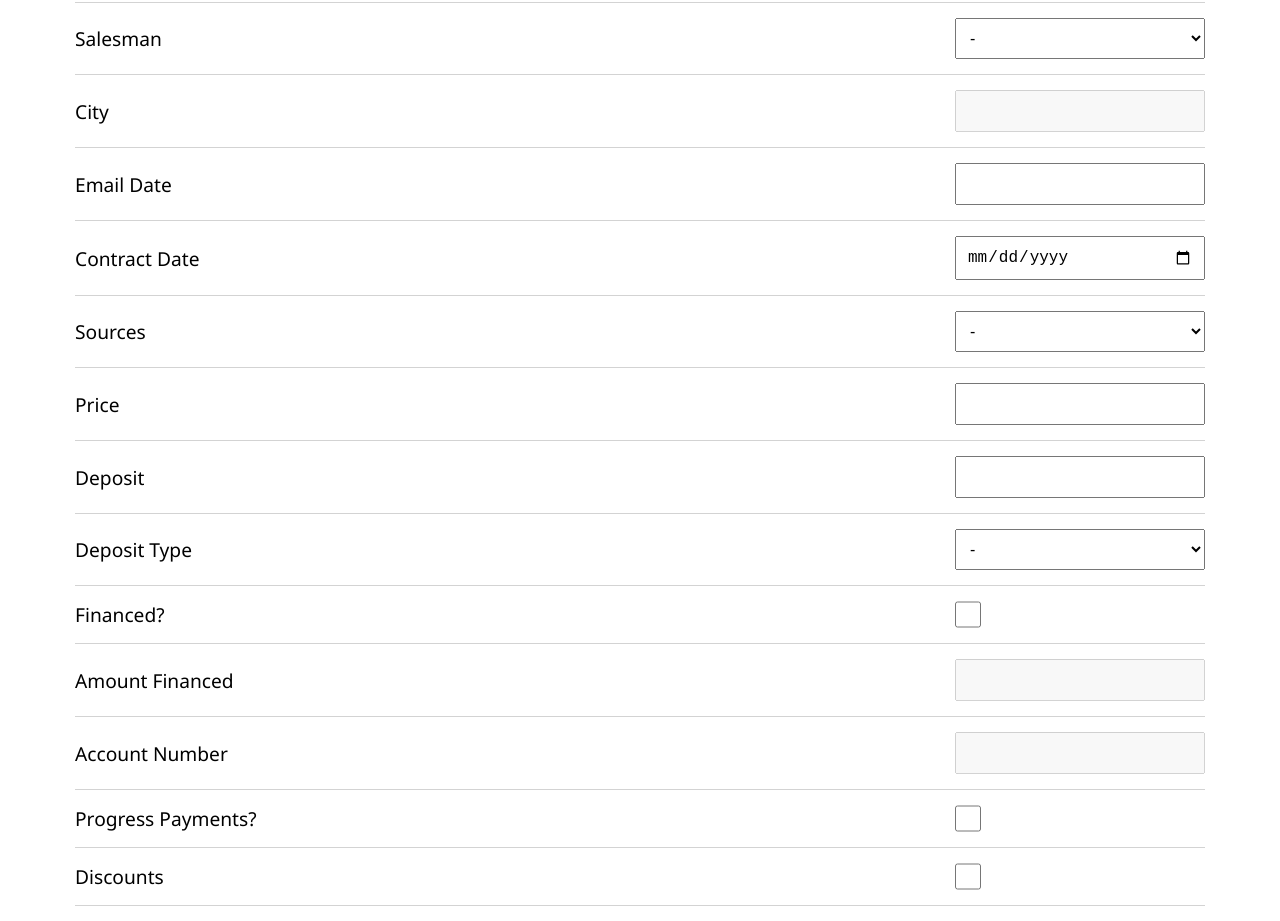
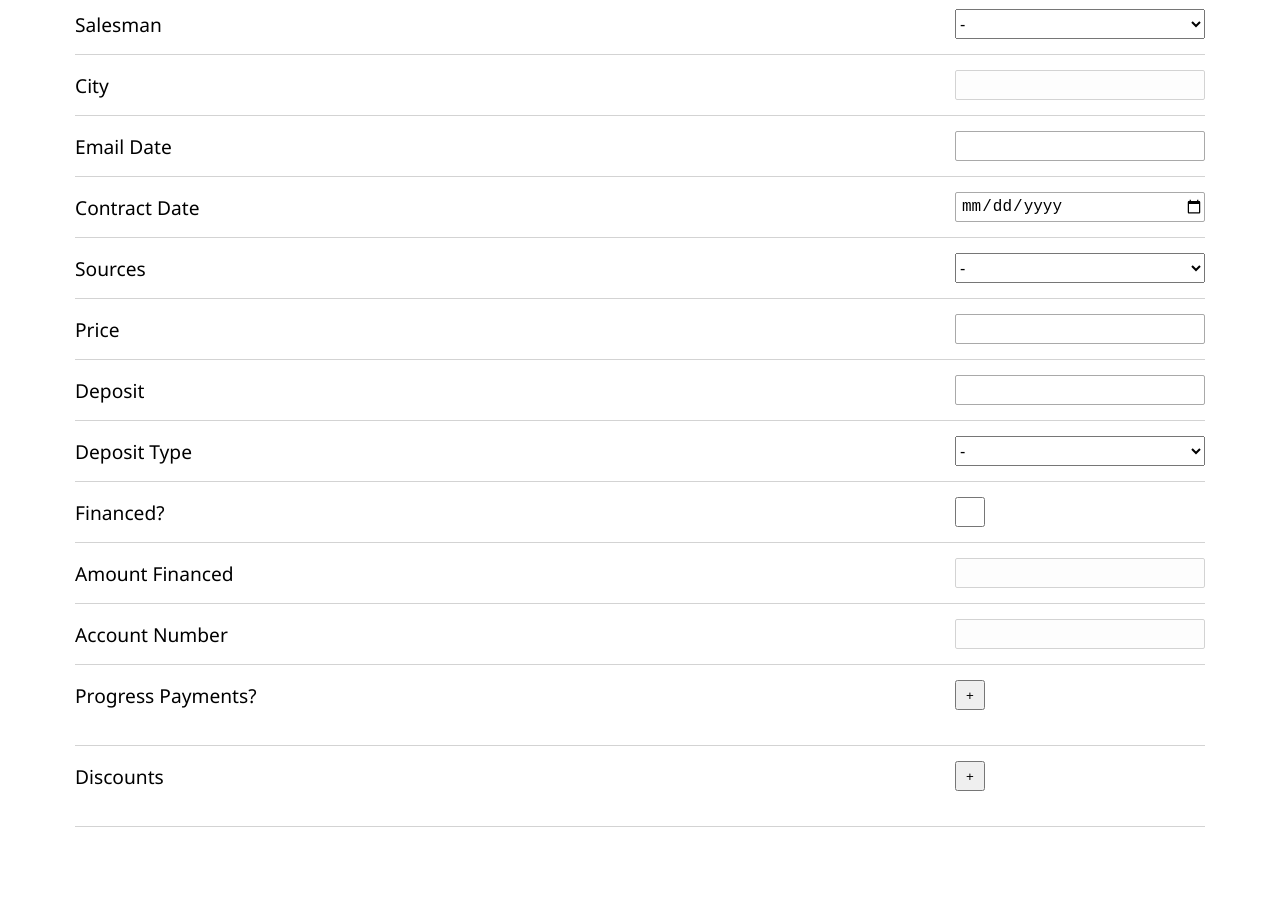
Before and after one commit to manhathaway/QMHS, a React (Vite) app: page / in a window 1280 px wide. Shown: the part 358-1279 px from the top of the page. After the commit the page ends 1200 px from the top, so only its background shows below. Built offline with nearby package versions, Linux system fonts and the light colour scheme.

Commit message:
ready lets go

```diff
--- a/src/components/Form.jsx
+++ b/src/components/Form.jsx
@@ -1,139 +1,174 @@
-import { useEffect, useMemo, useState } from 'react';
-import Select from './Subcomponents/Select';
+import { useMemo, useState } from 'react';
 import css from './Form.module.css';
-import { FORM_ELEMENTS, SALESMEN, SOURCES, DEPOSIT_TYPES } from '../data';
-
-const FIELD_DEPENDENCIES = {
-    new_customer: ['address'],
-    financed: ['amount_financed', 'account_number'],
-    progress_payments: ['initial_price'],
-    salesman: ['city']
-};
+import { FORM_SCHEMA, SALESMEN, SOURCES, DEPOSIT_TYPES } from '../data';
 
 const SELECT_DATA = {
     salesman: SALESMEN,
     sources: SOURCES,
-    depositType: DEPOSIT_TYPES,
+    depositType: DEPOSIT_TYPES
+};
+
+const buildInitialState = () => {
+    const state = {};
+
+    FORM_SCHEMA.forEach(field => {
+        if (field.type === 'checkbox') state[field.id] = false;
+        else if (field.type === 'repeatable') state[field.id] = [];
+        else state[field.id] = '';
+
+        if (field.includeInitial) state.initial_price = '';
+    });
+
+    return state;
 };
 
 const Form = () => {
-    const initialFormState = FORM_ELEMENTS.reduce((acc, el) => {
-        if (el.type === 'checkbox') acc[el.id] = false;
-        else acc[el.id] = '';
-        return acc;
-    }, {});
-
-    const [formData, setFormData] = useState(initialFormState);
-
-    useEffect(() => {
-        setFormData(prev => {
-            let updated = { ...prev };
-            let changed = false;
-
-            Object.entries(FIELD_DEPENDENCIES).forEach(([key, fields]) => {
-                if (key === 'salesman') {
-                    const selected = SALESMEN.list.find(
-                        person => person.name === prev.salesman
-                    );
-
-                    if (!(selected && selected.region === 'AZ')) {
-                        fields.forEach(field => {
-                            if (updated[field] !== '') {
-                                updated[field] = '';
-                                changed = true;
-                            }
-                        });
-                    }
-                } else if (!prev[key]) {
-                    fields.forEach(field => {
-                        if (updated[field] !== '') {
-                            updated[field] = '';
-                            changed = true;
-                        }
-                    });
-                }
-            });
-
-            return changed ? updated : prev;
-        });
-    }, [formData]);
+    const [formData, setFormData] = useState(buildInitialState());
 
     const selectedSalesman = useMemo(() => {
-        return SALESMEN.list.find(
-            person => person.name === formData.salesman
-        );
+        return SALESMEN.list.find(p => p.name === formData.salesman);
     }, [formData.salesman]);
 
-    const handleChange = (event) => {
-        const { name, value } = event.target;
-        setFormData({ ...formData, [name]: value })
+    const ctx = { selectedSalesman };
+
+    const isEnabled = (field) => {
+        if (!field.enabledWhen) return true;
+        return field.enabledWhen(formData, ctx);
     };
 
-    const handleChecked = (event) => {
-        const { name, checked } = event.target;
-        setFormData({ ...formData, [name]: checked })
+    const updateField = (id, value) => {
+        setFormData(prev => ({ ...prev, [id]: value }));
     };
 
-    const handleDisabled = (id) => {
-        if (id === 'address') return !formData.new_customer;
-        if (id === 'amount_financed' || id === 'account_number') return !formData.financed;
-        if (id === 'initial_price') return !formData.progress_payments;
+    const updateCheckbox = (id, checked) => {
+        setFormData(prev => {
+            let updated = { ...prev, [id]: checked };
 
-        if (id === 'city') {
-            const selected = selectedSalesman;
-            return !(selected && selected.region === 'AZ');
+            const field = FORM_SCHEMA.find(f => f.id === id);
+
+            if (field?.type === 'repeatable') {
+                updated[id] = checked ? [{}] : [];
+                if (!checked && field.includeInitial) {
+                    updated.initial_price = '';
+                }
             }
 
-        return false;
+            return updated;
+        });
+    };
+
+    const addRow = (id) => {
+        setFormData(prev => ({
+            ...prev,
+            [id]: [...prev[id], {}]
+        }));
+    };
+
+    const updateRow = (id, index, key, value) => {
+        setFormData(prev => {
+            const rows = [...prev[id]];
+            rows[index][key] = value;
+            return { ...prev, [id]: rows };
+        });
+    };
+
+    const removeRow = (id, index) => {
+        setFormData(prev => ({
+            ...prev,
+            [id]: prev[id].filter((_, i) => i !== index)
+        }));
     };
 
     return (
         <form id={css.container}>
-            {FORM_ELEMENTS.map((element, index) => (
-                <div className={css.entryContainer} key={index}>
-                    <label
-                        className={css.label}
-                        htmlFor={element.id}
+            {FORM_SCHEMA.map(field => {
+                if (field.type === 'repeatable') return null;
+
+                return (
+                    <div key={field.id} className={css.entryContainer}>
+                        <label className={css.label}>{field.label}</label>
+
+                        {field.type === 'select' ? (
+                            <select
+                                className={css.select}
+                                value={formData[field.id]}
+                                onChange={(e) => updateField(field.id, e.target.value)}
                             >
-                        {element.title}
-                    </label>
-                    {element.type == 'textarea' ?
+                                {SELECT_DATA[field.data].list.map((item, index) => (
+                                    <option key={index} value={item.name}>
+                                        {item.name}
+                                    </option>
+                                ))}
+                            </select>
+                        ) : field.type === 'textarea' ? (
                             <textarea
                                 className={css.textarea}
-                            name={element.id}
-                            id={element.id}
-                            value={formData[element.id]}
-                            onChange={handleChange}
-                            disabled={handleDisabled(element.id)}
+                                value={formData[field.id]}
+                                onChange={(e) => updateField(field.id, e.target.value)}
+                                disabled={!isEnabled(field)}
                             />
-                    : element.type == 'select' ?
-                        <Select
-                            className={css.select}
-                            name={element.id}
-                            id={element.id}
-                            value={formData[element.id]}
-                            onChange={handleChange}
-                            data={SELECT_DATA[element.id]}
-                        />
-                    :
+                        ) : (
                             <input
                                 className={css.input}
-                        type={element.type}
-                        name={element.id}
-                        id={element.id}
-                        value={element.type != 'checkbox' ? formData[element.id] : undefined}
-                        checked={element.type == 'checkbox' ? formData[element.id] : undefined}
-                        onChange={element.type == 'checkbox' ? handleChecked : handleChange}
-                        disabled={handleDisabled(element.id)}
-                        style={{
-                            width: element.type == 'checkbox' ? '26px' : '100%'
-                        }}
+                                style={{ width: field.type !== 'checkbox' ? '100%' : '30px' }}
+                                type={field.type}
+                                value={field.type !== 'checkbox' ? formData[field.id] : undefined}
+                                checked={field.type === 'checkbox' ? formData[field.id] : undefined}
+                                onChange={(e) =>
+                                    field.type === 'checkbox'
+                                        ? updateCheckbox(field.id, e.target.checked)
+                                        : updateField(field.id, e.target.value)
+                                }
+                                disabled={!isEnabled(field)}
                             />
+                        )}
+                    </div>
+                );
+            })}
+
+            {FORM_SCHEMA.filter(f => f.type === 'repeatable').map(field => {
+                if (!formData[field.toggle]) return null;
+
+                return (
+                    <div key={field.id} className={css.entryContainer}>
+                        <label className={css.label}>{field.label}</label>
+                        <button
+                            className={`${css.button} ${css.addButton}`}
+                            type="button"
+                            onClick={() => addRow(field.id)}
+                        >
+                            +
+                        </button>
+
+                        <div className={css.dynamicContainer}>
+                            {formData[field.id].map((row, i) => (
+                                <div key={i} className={css.dynamicRow}>
+                                    {field.fields.map(f => (
+                                        <input
+                                            className={css.input}
+                                            key={f.key}
+                                            placeholder={f.placeholder}
+                                            value={row[f.key] || ''}
+                                            onChange={(e) =>
+                                                updateRow(field.id, i, f.key, e.target.value)
                                             }
+                                        />
+                                    ))}
+                                    <button
+                                        className={`${css.button} ${css.removeButton}`}
+                                        type="button"
+                                        onClick={() => removeRow(field.id, i)}
+                                    >
+                                        x
+                                    </button>
                                 </div>
                             ))}
+                        </div>
+                    </div>
+                );
+            })}
         </form>
-    )
-}
+    );
+};
 
 export default Form;
--- a/src/components/Form.module.css
+++ b/src/components/Form.module.css
@@ -6,7 +6,7 @@
 
 .entryContainer {
     display: grid;
-    grid-template-columns: fit-content(100%) 250px;
+    grid-template-columns: 1fr 250px;
     justify-content: space-between;
     padding-bottom: 15px;
     border-bottom: 1px solid lightgray;
@@ -17,14 +17,62 @@
     font-size: 1.2rem;
 }
 
-.input,
-.textarea,
-select {
-    font-size: 1rem;
-    padding: 10px;
+.input {
+    padding-left: 5px;
 }
 
 .textarea {
     resize: none;
     height: 100px;
 }
+
+.input,
+.select {
+    height: 30px;
+}
+
+.input,
+.textarea,
+.select {
+    font-size: 1rem;
+}
+
+.input,
+.input:active {
+    border: 1px solid darkgray;
+    border-radius: 2px;
+}
+
+input:focus {
+    outline: none;
+}
+
+.input:disabled,
+.textarea:disabled {
+    opacity: 50%;
+}
+
+.dynamicContainer {
+    padding: 10px;
+
+    display: flex;
+    flex-direction: column;
+    gap: 10px;
+}
+
+.dynamicRow {
+    display: grid;
+    grid-template-columns: 1fr 1fr 30px;
+    gap: 10px;
+}
+
+.button {
+    width: 30px;
+    height: 30px;
+}
+
+.addButton {
+}
+
+.removeButton {
+}
--- a/src/components/Header.module.css
+++ b/src/components/Header.module.css
@@ -1,12 +1,13 @@
 #title {
     font-size: 2rem;
     letter-spacing: 1px;
+    font-weight: 500;
 }
 
 #subtitle {
     font-size: 1.4rem;
     letter-spacing: 0.5px;
-    font-weight: 600;
+    font-weight: 400;
     color: gray;
 }
 #title,
--- a/src/components/Subcomponents/Select.jsx
+++ /dev/null
@@ -1,18 +0,0 @@
-import { useEffect } from "react"
-
-const Select = ({ data, ...props }) => {
-    return(
-        <select
-            name={data.name}
-            id={data.name}
-            {...props}
-        >
-            {data.list.map((item, index) => (
-                <option
-                    key={index} value={item.name}>{item.name}</option>
-            ))}
-        </select>
-    )
-}
-
-export default Select;
--- a/src/data.js
+++ b/src/data.js
@@ -1,33 +1,83 @@
-const FORM_ELEMENTS = [
-    { title: 'Name',                id: 'name',                 type: 'input'     },
-    { title: 'New Customer?',       id: 'new_customer',         type: 'checkbox'  },
-    { title: 'Address',             id: 'address',              type: 'textarea'  },
-    { title: 'Salesman',            id: 'salesman',             type: 'select'    },
-    { title: 'City',                id: 'city',                 type: 'input'     },
-    { title: 'Email Date',          id: 'email_date',           type: 'input'     },
-    { title: 'Contract Date',       id: 'contract-date',        type: 'date'      },
-    { title: 'Sources',             id: 'sources',              type: 'select'    },
-    { title: 'Price',               id: 'price',                type: 'input'     },
-    { title: 'Deposit',             id: 'deposit',              type: 'input'     },
-    { title: 'Deposit Type',        id: 'depositType',          type: 'select'    },
-    { title: 'Financed?',           id: 'financed',             type: 'checkbox'  },
-    { title: 'Amount Financed',     id: 'amount_financed',      type: 'input'     },
-    { title: 'Account Number',      id: 'account_number',       type: 'input'     },
-    { title: 'Progress Payments?',  id: 'progress_payments',    type: 'checkbox'  },
-    { title: 'Discounts',           id: 'discounts',            type: 'checkbox'  },
+const FORM_SCHEMA = [
+    { id: 'name', label: 'Name', type: 'text' },
+
+    { id: 'new_customer', label: 'New Customer?', type: 'checkbox' },
+    {
+        id: 'address',
+        label: 'Address',
+        type: 'textarea',
+        enabledWhen: (form) => form.new_customer
+    },
+
+    { id: 'salesman', label: 'Salesman', type: 'select', data: 'salesman' },
+
+    {
+        id: 'city',
+        label: 'City',
+        type: 'text',
+        enabledWhen: (form, ctx) =>
+            ctx.selectedSalesman?.region === 'AZ'
+    },
+
+    { id: 'email_date', label: 'Email Date', type: 'text' },
+    { id: 'contract_date', label: 'Contract Date', type: 'date' },
+
+    { id: 'sources', label: 'Sources', type: 'select', data: 'sources' },
+
+    { id: 'price', label: 'Price', type: 'text' },
+    { id: 'deposit', label: 'Deposit', type: 'text' },
+    { id: 'depositType', label: 'Deposit Type', type: 'select', data: 'depositType' },
+
+    { id: 'financed', label: 'Financed?', type: 'checkbox' },
+
+    {
+        id: 'amount_financed',
+        label: 'Amount Financed',
+        type: 'text',
+        enabledWhen: (form) => form.financed
+    },
+    {
+        id: 'account_number',
+        label: 'Account Number',
+        type: 'text',
+        enabledWhen: (form) => form.financed
+    },
+
+    {
+        id: 'progress_payments',
+        label: 'Progress Payments?',
+        type: 'repeatable',
+        toggle: 'progress_payments',
+        fields: [
+            { key: 'name', placeholder: 'Payment Name' },
+            { key: 'price', placeholder: 'Payment Price' }
+        ]
+    },
+
+    {
+        id: 'discounts',
+        label: 'Discounts',
+        type: 'repeatable',
+        toggle: 'discounts',
+        includeInitial: true,
+        fields: [
+            { key: 'name', placeholder: 'Discount Name' },
+            { key: 'price', placeholder: 'Discount Price' }
+        ]
+    }
 ];
 
 const SALESMEN = {
     name: 'salesman',
     list: [
         { name: '-' },
-        { name: 'Sal',      region: 'CA',  subregion: 'SC'  },
-        { name: 'Zac',      region: 'CA',  subregion: 'SC'  },
-        { name: 'Dom',      region: 'CA',  subregion: 'SC'  },
-        { name: 'Dave',     region: 'CA',  subregion: 'NC'  },
-        { name: 'Nick B.',  region: 'CA',  subregion: 'NC'  },
-        { name: 'Chris',    region: 'AZ'                    },
-        { name: 'Nick M.',  region: 'AZ'                    }
+        { name: 'Sal', region: 'CA', subregion: 'SC' },
+        { name: 'Zac', region: 'CA', subregion: 'SC' },
+        { name: 'Dom', region: 'CA', subregion: 'SC' },
+        { name: 'Dave', region: 'CA', subregion: 'NC' },
+        { name: 'Nick B.', region: 'CA', subregion: 'NC' },
+        { name: 'Chris', region: 'AZ' },
+        { name: 'Nick M.', region: 'AZ' }
     ]
 };
 
@@ -35,24 +85,24 @@ const SOURCES = {
     name: 'sources',
     list: [
         { name: '-' },
-        { name: 'Postcard',       type: 'CI',  abbreviation: 'PC', },
-        { name: 'Park Magazine',  type: 'CI',  abbreviation: 'PM', },
-        { name: 'Web Ads.',       type: 'CI'                       },
-        { name: 'Carlyn',         type: 'WC'                       },
-        { name: 'Viki',           type: 'WC'                       },
-        { name: 'Jose',           type: 'WC'                       }
+        { name: 'Postcard' },
+        { name: 'Park Magazine' },
+        { name: 'Web Ads.' },
+        { name: 'Carlyn' },
+        { name: 'Viki' },
+        { name: 'Jose' }
     ]
 };
 
 const DEPOSIT_TYPES = {
-    name: 'deposit-types',
+    name: 'depositType',
     list: [
         { name: '-' },
-        { name: 'CC'        },
-        { name: 'Check'     },
-        { name: 'Cash'      },
-        { name: 'Synchrony' },
+        { name: 'CC' },
+        { name: 'Check' },
+        { name: 'Cash' },
+        { name: 'Synchrony' }
     ]
 };
 
-export { FORM_ELEMENTS, SALESMEN, SOURCES, DEPOSIT_TYPES };
+export { FORM_SCHEMA, SALESMEN, SOURCES, DEPOSIT_TYPES };
```
Lines whose indentation alone changed are shown as unchanged.
